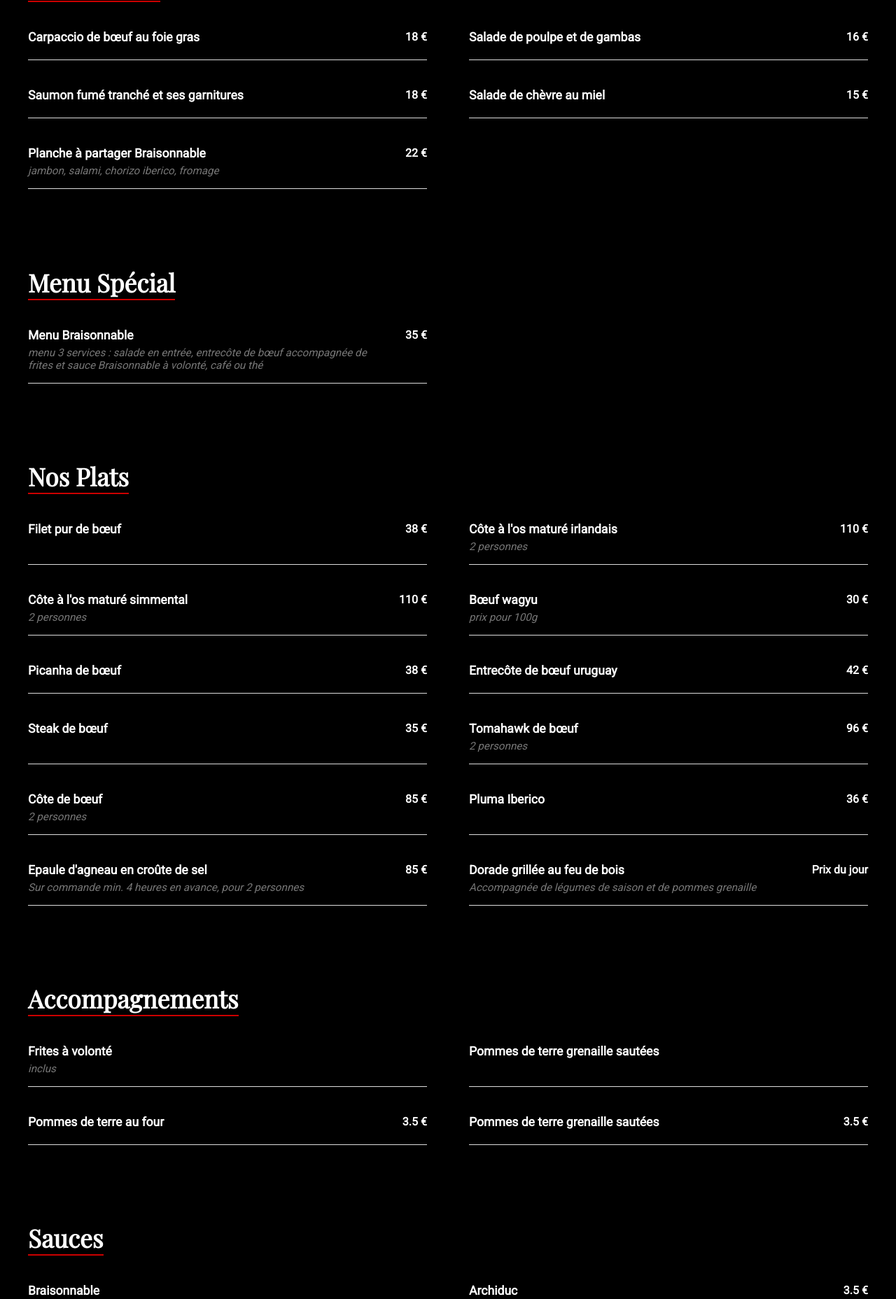
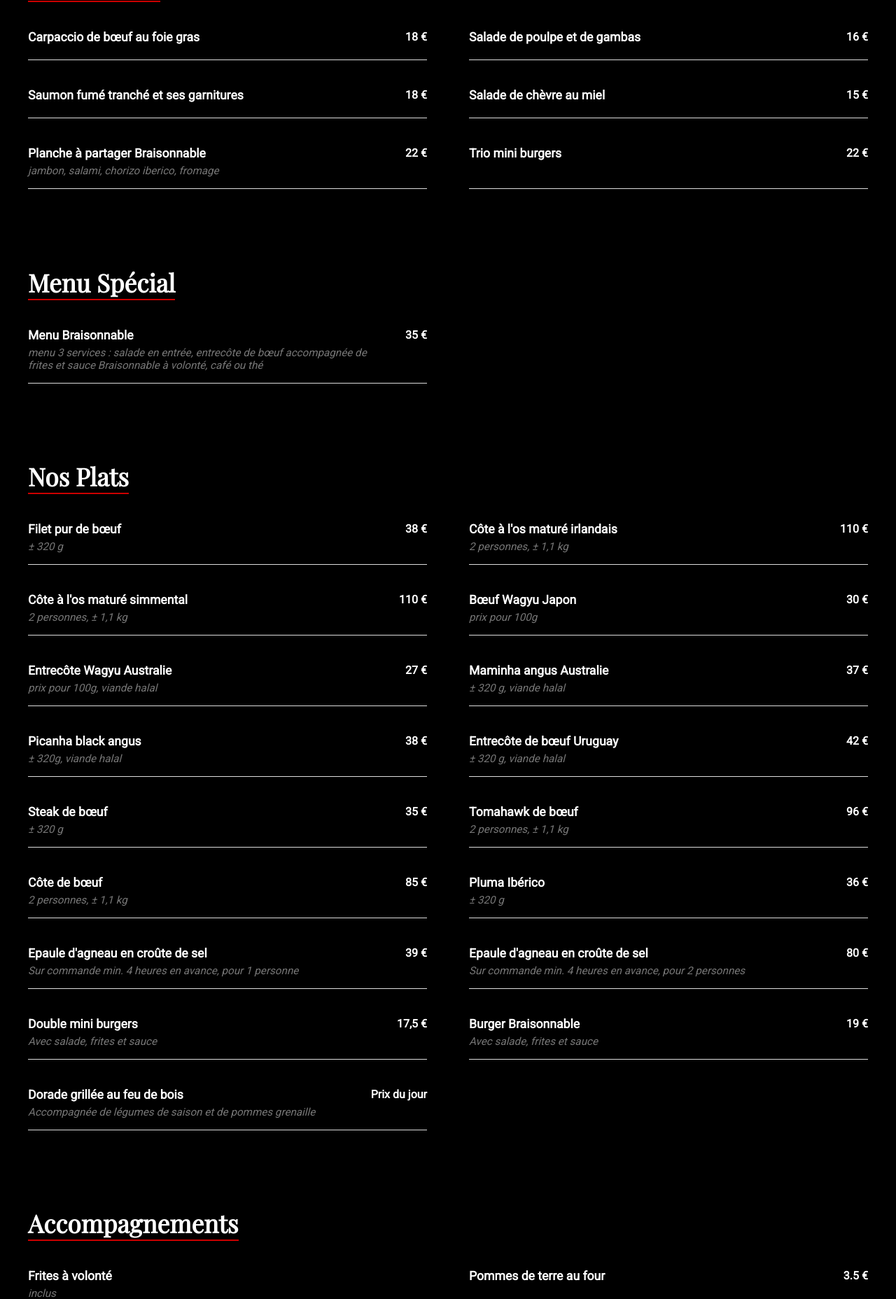
Before and after one commit to laurilan11/Braisonnable, a Django app: page /menu/ in a window 1280 px wide. Shown: the part 524-2380 px from the top of the page at 70% size. Run offline with Django 5.2, Linux system fonts and the light colour scheme.

Commit message:
Mise à jour menuS

```diff
--- a/restaurant/templates/restaurant/menu.html
+++ b/restaurant/templates/restaurant/menu.html
@@ -67,6 +67,13 @@
       </div>
       <span class="price"> 22 €</span>
     </li>
+    <li class="menu-itemo">
+      <div class="item-text">
+        <h4>Trio mini burgers </h4>
+        <p></p>
+      </div>
+      <span class="price"> 22 €</span>
+    </li>
   </ul>
 </section>
 
@@ -89,79 +96,114 @@
     <li class="menu-itemo">
       <div class="item-text">
         <h4>Filet pur de bœuf</h4>
-        <p></p>
+        <p> ± 320 g</p>
       </div>
       <span class="price">38 €</span>
     </li>
     <li class="menu-itemo">
       <div class="item-text">
         <h4>Côte à l'os maturé irlandais </h4>
-        <p>2 personnes</p>
+        <p>2 personnes, ± 1,1 kg </p>
       </div>
       <span class="price">110 €</span>
     </li>
     <li class="menu-itemo">
       <div class="item-text">
         <h4>Côte à l'os maturé simmental</h4>
-        <p>2 personnes</p>
+        <p>2 personnes, ± 1,1 kg </p>
       </div>
       <span class="price">110 €</span>
     </li>
     <li class="menu-itemo">
       <div class="item-text">
-        <h4>Bœuf wagyu</h4>
+        <h4>Bœuf Wagyu Japon </h4>
         <p> prix pour 100g</p>
       </div>
       <span class="price">30 €</span>
     </li>
     <li class="menu-itemo">
       <div class="item-text">
-        <h4>Picanha de bœuf</h4>
-        <p></p>
+        <h4>Entrecôte Wagyu Australie </h4>
+        <p> prix pour 100g, viande halal</p>
+      </div>
+      <span class="price">27 €</span>
+    </li>
+    <li class="menu-itemo">
+      <div class="item-text">
+        <h4>Maminha angus Australie </h4>
+        <p> ± 320 g, viande halal</p>
+      </div>
+      <span class="price">37 €</span>
+    </li>
+    <li class="menu-itemo">
+      <div class="item-text">
+        <h4>Picanha black angus </h4>
+        <p> ± 320g, viande halal</p>
       </div>
       <span class="price">38 €</span>
     </li>
     <li class="menu-itemo">
       <div class="item-text">
-        <h4>Entrecôte de bœuf uruguay</h4>
-        <p></p>
+        <h4>Entrecôte de bœuf Uruguay</h4>
+        <p> ± 320 g, viande halal</p>
       </div>
       <span class="price">42 €</span>
     </li>
     <li class="menu-itemo">
       <div class="item-text">
         <h4>Steak de bœuf</h4>
-        <p></p>
+        <p> ± 320 g</p>
       </div>
       <span class="price">35 €</span>
     </li>
     <li class="menu-itemo">
       <div class="item-text">
         <h4>Tomahawk de bœuf</h4>
-        <p> 2 personnes</p>
+        <p> 2 personnes, ± 1,1 kg </p>
       </div>
       <span class="price"> 96 €</span>
     </li>
     <li class="menu-itemo">
       <div class="item-text">
         <h4>Côte de bœuf</h4>
-        <p>2 personnes</p>
+        <p>2 personnes, ± 1,1 kg</p>
       </div>
       <span class="price">85 €</span>
     </li>
     <li class="menu-itemo">
       <div class="item-text">
-        <h4>Pluma Iberico</h4>
-        <p></p>
+        <h4>Pluma Ibérico</h4>
+        <p> ± 320 g</p>
       </div>
       <span class="price"> 36 €</span>
     </li>
     <li class="menu-itemo">
       <div class="item-text">
         <h4>Epaule d'agneau en croûte de sel</h4>
+        <p>Sur commande min. 4 heures en avance, pour 1 personne</p>
+      </div>
+      <span class="price"> 39 €</span>
+    </li>
+    <li class="menu-itemo">
+      <div class="item-text">
+        <h4>Epaule d'agneau en croûte de sel</h4>
         <p>Sur commande min. 4 heures en avance, pour 2 personnes</p>
       </div>
-      <span class="price"> 85 €</span>
+      <span class="price"> 80 €</span>
+    </li>
+    <li class="menu-itemo">
+      <div class="item-text">
+        <h4>Double mini burgers</h4>
+        <p>Avec salade, frites et sauce</p>
+      </div>
+      <span class="price"> 17,5 €</span>
+    </li>
+    <li class="menu-itemo">
+      <div class="item-text">
+        <h4>Burger Braisonnable</h4>
+        <p>Avec salade, frites et sauce</p>
+      </div>
+      <span class="price"> 19 €</span>
     </li>
     <li class="menu-itemo">
       <div class="item-text">
@@ -180,13 +222,6 @@
       <div class="item-text">
         <h4>Frites à volonté</h4>
         <p> inclus </p>
-      </div>
-      <span class="price"></span>
-    </li>
-    <li class="menu-itemo">
-      <div class="item-text">
-        <h4>Pommes de terre grenaille sautées</h4>
-        <p></p>
       </div>
       <span class="price"></span>
     </li>
```
